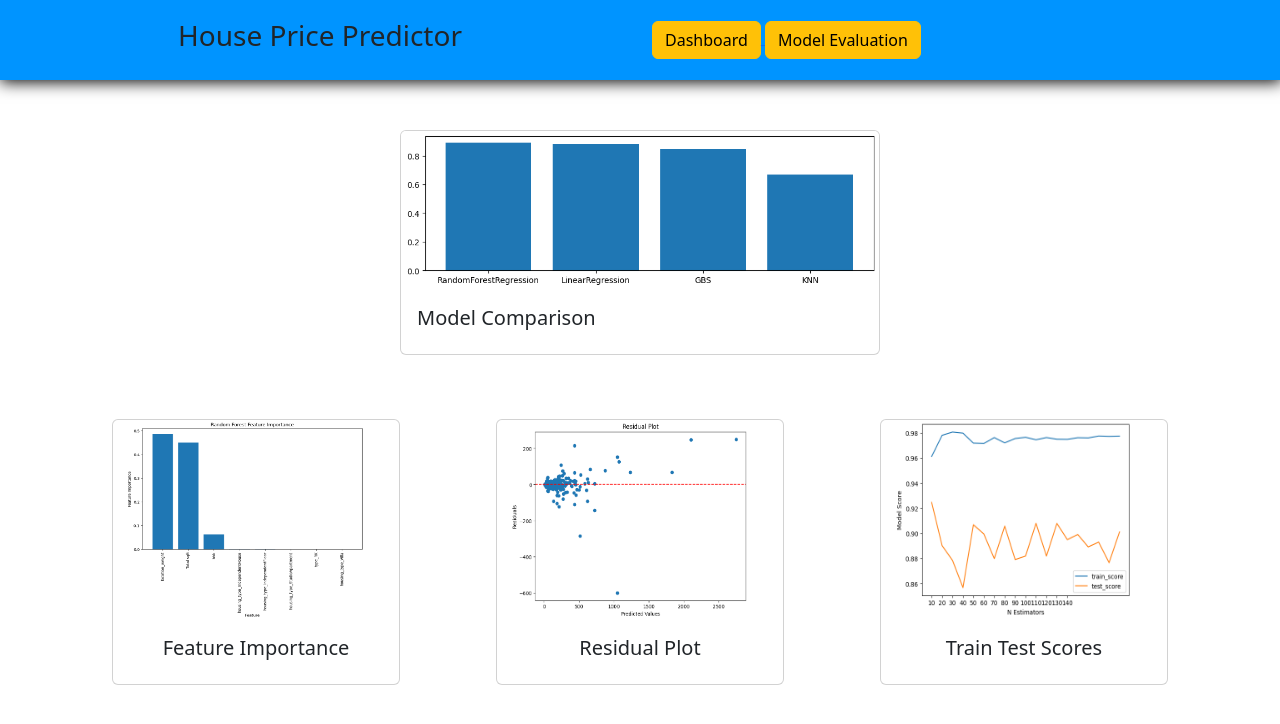
After one commit to adityadesity/MumbaiHomeValuefy, a Flask app: page /modelEvaluation in a window 1280 px wide. The commit adds this page. Shown: the top 724 px of the page. Run offline with Flask 3, Linux system fonts and the light colour scheme; parts of the project's set-up code (start-up, migrations or seed data) failed here and were passed over.

Commit message:
Added Dashboard, Model Performance and updated UI

```diff
--- a/server.py
+++ b/server.py
@@ -36,7 +36,10 @@ def result():
     return redirect('/')
 
 
-
+# Displaying Dashboard
+@app.route('/modelEvaluation')
+def model_evaluation():
+    return render_template('MEval.html')
 
 
 if __name__ == "__main__":
--- /dev/null
+++ b/templates/MEval.html
@@ -0,0 +1,136 @@
+<!DOCTYPE html>
+<html lang="en">
+<head>
+    <meta charset="UTF-8">
+    <meta name="viewport" content="width=device-width, initial-scale=1.0">
+    <title>House Price Predictor</title>
+    <link
+      href="https://cdn.jsdelivr.net/npm/bootstrap@5.2.3/dist/css/bootstrap.min.css"
+      rel="stylesheet"
+      integrity="sha384-rbsA2VBKQhggwzxH7pPCaAqO46MgnOM80zW1RWuH61DGLwZJEdK2Kadq2F9CUG65"
+      crossorigin="anonymous"
+    />
+    <script
+      src="https://cdn.jsdelivr.net/npm/bootstrap@5.2.3/dist/js/bootstrap.bundle.min.js"
+      integrity="sha384-kenU1KFdBIe4zVF0s0G1M5b4hcpxyD9F7jL+jjXkk+Q2h455rYXK/7HAuoJl+0I4"
+      crossorigin="anonymous"
+    ></script>
+    <style>
+        .name{
+    text-align: center;
+    align-items: center;
+}
+
+.navbar-main {
+    box-shadow: 1px 1px 15px 1px black;
+    margin:0 ;
+    height: 80px;
+    display: flex;
+    justify-content: center;
+    align-items: center;
+    font-family:Verdana, Geneva, Tahoma, sans-serif sans-serif;
+}
+
+
+/* CSS for form */
+
+label, input,textarea {
+    display: block;
+  }
+
+  input,select, textarea {
+    padding: 10px;
+    margin-top: 10px;
+    margin-bottom: 20px;
+    width: 80%;
+    border: 1px solid #ddd;
+    border-radius: 4px;
+    box-sizing: border-box;
+    box-shadow: 1px 1px 10px 1px gray;
+  }
+
+ #form-container{
+    background-color: #ECF2FF;
+    box-shadow: rgba(0, 0, 0, 0.24) 0px 3px 8px;
+    padding: 20px;
+    margin: 3% 5%;
+ }
+
+ .house-image{
+    max-width: 100%;
+    height: auto;
+    border: 3px solid #0F6292;
+    border-radius: 5px;
+ }
+
+ .me-container-main{
+    display: flex;
+    justify-content: space-around;
+    margin: 5%;
+    text-align: center;
+ }
+ .ME-img{
+    height: 200px;
+    width: 15rem;
+ }
+
+ .me-img-1{
+    display: flex;
+    justify-content: center;
+    align-items: center;
+    margin-top: 50px
+ }
+    </style>
+</head>
+<body>
+
+       <!-- navbar starts -->
+
+       <nav class="navbar-main" style="background-color: #0094ff">
+        <div class="container-fluid">
+          <h3 class="name">House Price Predictor</h3>
+        </div>
+        <div class="container-fluid">
+          <a href="https://app.powerbi.com/groups/me/reports/13a397d6-ba80-426c-8e64-c6d8ca0fa6ee/ReportSection?experience=power-bi" width="100%" height="600" target="_blank"> <button type="button" class="btn btn-warning">Dashboard</button>
+
+            <a href="https://app.powerbi.com/groups/me/reports/13a397d6-ba80-426c-8e64-c6d8ca0fa6ee/ReportSection?experience=power-bi" width="100%" height="600" target="_blank"> <button type="button" class="btn btn-warning">Model Evaluation</button>
+          </a>
+        </div>
+      </nav>
+
+      <!-- navbar ends -->
+
+   <div class="me-img-1">
+    <div class="card " style="width: 30rem;">
+        <img class="card-img-top" src="{{url_for('static',filename='ModelComparison.png')}}" alt="Card image cap">
+        <div class="card-body">
+          <h5 class="card-title">Model Comparison</h5>
+        </div>
+      </div>
+   </div>
+
+      <div class="row me-container-main">
+        <div class="card" style="width: 18rem;">
+            <img class="card-img-top ME-img" src="{{url_for('static',filename='FeatureImportance.png')}}" alt="Card image cap">
+            <div class="card-body">
+              <h5 class="card-title">Feature Importance</h5>
+            </div>
+          </div>
+
+          <div class="card" style="width: 18rem;">
+            <img class="card-img-top ME-img" src="{{url_for('static',filename='ResidualPlot.png')}}" alt="Card image cap">
+            <div class="card-body">
+              <h5 class="card-title">Residual Plot</h5>
+            </div>
+          </div>
+
+          <div class="card" style="width: 18rem;">
+            <img class="card-img-top ME-img" src="{{url_for('static',filename='TrainTestScores.png')}}" alt="Card image cap">
+            <div class="card-body">
+              <h5 class="card-title">Train Test Scores</h5>
+            </div>
+          </div>
+      </div>
+
+</body>
+</html>
--- a/templates/index.html
+++ b/templates/index.html
@@ -70,6 +70,12 @@ label, input,textarea {
     <nav class="navbar-main" style="background-color: #0094ff">
       <div class="container-fluid">
         <h3 class="name">House Price Predictor</h3>
+      </div>
+      <div class="container-fluid">
+        <a href="https://app.powerbi.com/groups/me/reports/13a397d6-ba80-426c-8e64-c6d8ca0fa6ee/ReportSection?experience=power-bi" width="100%" height="600" target="_blank"> <button type="button" class="btn btn-warning">Dashboard</button>
+
+          <a href="/modelEvaluation" width="100%" height="600" target="_blank"> <button type="button" class="btn btn-warning">Model Evaluation</button>
+        </a>
       </div>
     </nav>
 
```
Also changed, not shown: templates/dashboard.html (added, +10 -0 lines), static/FeatureImportance.png (added), static/ModelComparison.png (added), static/ResidualPlot.png (added), static/TrainTestScores.png (added), 2 other files.
